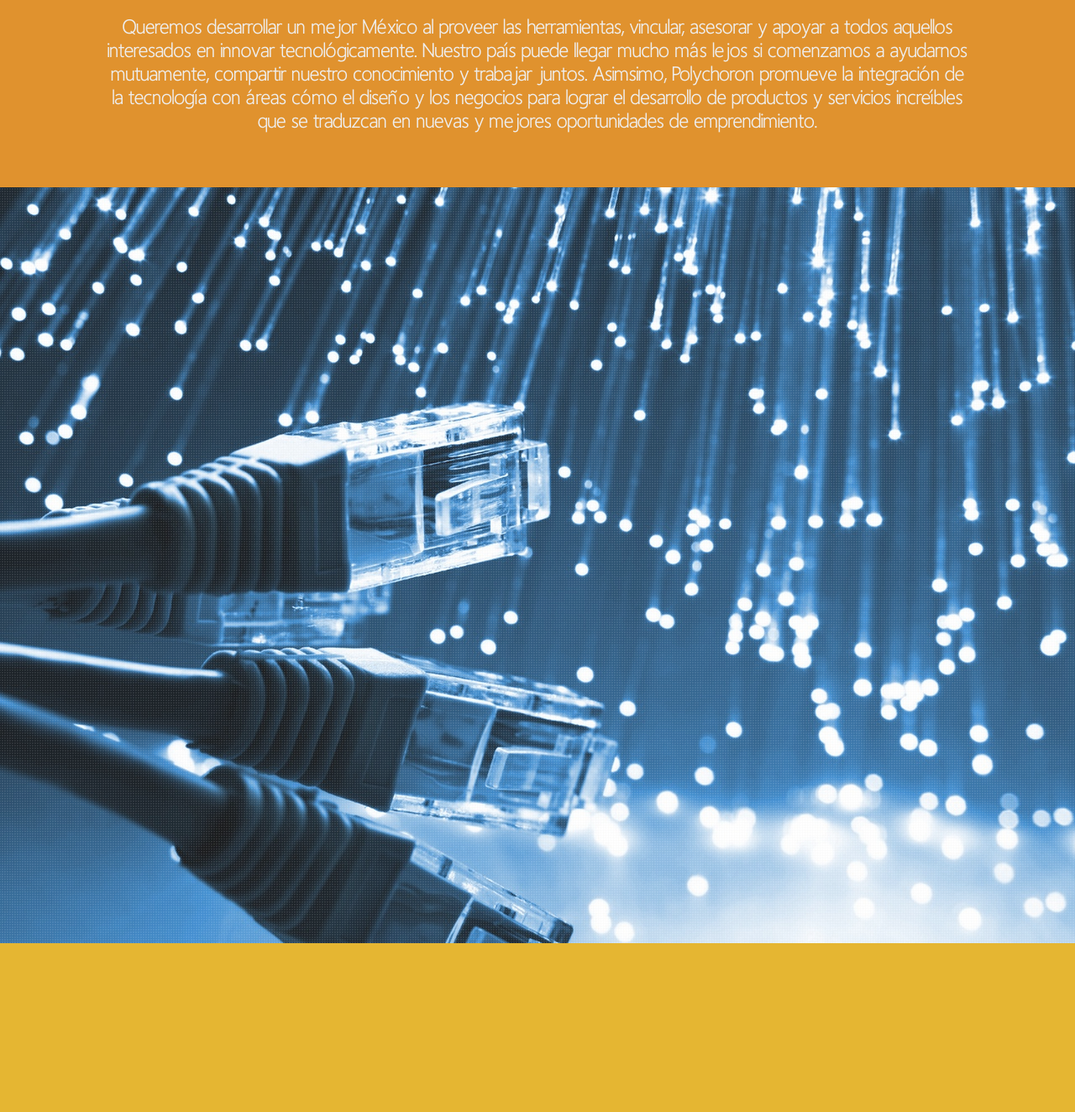
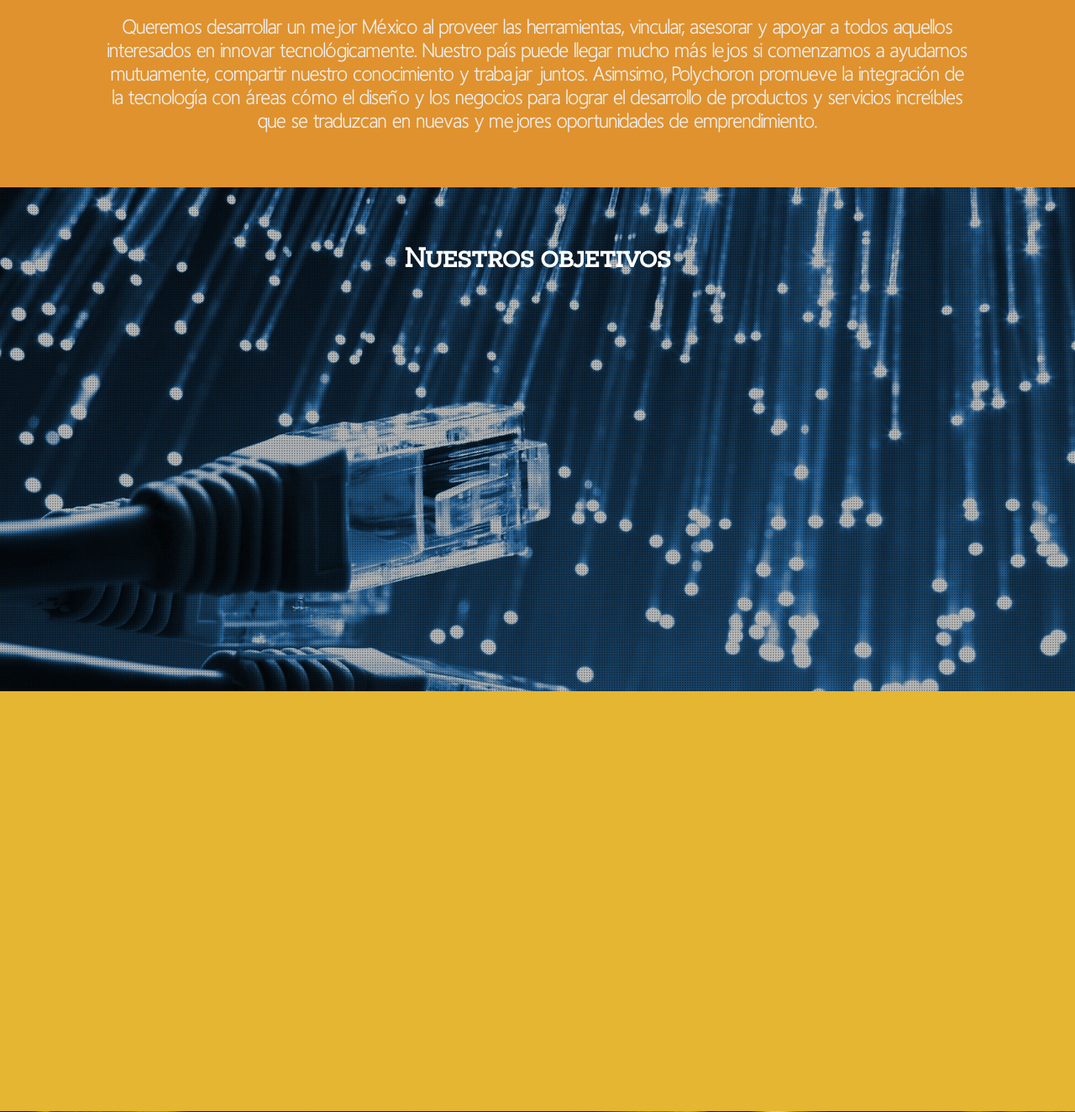
Before and after one commit to CristianKrieger/PolychoronWebsite, a PHP site: page / in a window 1280 px wide. Shown: the part 1393-2717 px from the top of the page at 84% size. Run offline with PHP 8.4, Linux system fonts and the light colour scheme; some libraries are stand-ins or nearby versions.

Commit message:
Minor changes

```diff
--- a/CSS/main_stylesheet.css
+++ b/CSS/main_stylesheet.css
@@ -275,6 +275,24 @@ li.circle_list_item{
 
 #second{
 	background: transparent url(../images/bg02.png) 50% 0 no-repeat fixed;
+	max-height: 1080px;
+	min-height: 600px;
+	overflow:auto;
+	width: 100%;
+	max-width:1920px;
+	position:relative;
+	padding: 65px 10%;
+	margin:0px;
+	-webkit-box-sizing: border-box; /* Safari/Chrome, other WebKit */
+	-moz-box-sizing: border-box;    /* Firefox, other Gecko */
+	box-sizing: border-box;
+}
+
+h1.image_title{
+	font-family: novecento_slab_widenormal;
+	color: #FFFFFF;
+	font-size: 2rem;
+	text-align: center;
 }
 
 #video{
--- a/index.html
+++ b/index.html
@@ -161,6 +161,7 @@
 	    			</div>
 		    	</div>
 		    	<div id="second" class="static_bg">
+		    		<h1 class="image_title">Nuestros objetivos</h1>
 		    	</div>
 		    	<div class="plain_container" id="video">
 		    	</div>
```
Also changed, not shown: images/bg02.png.
